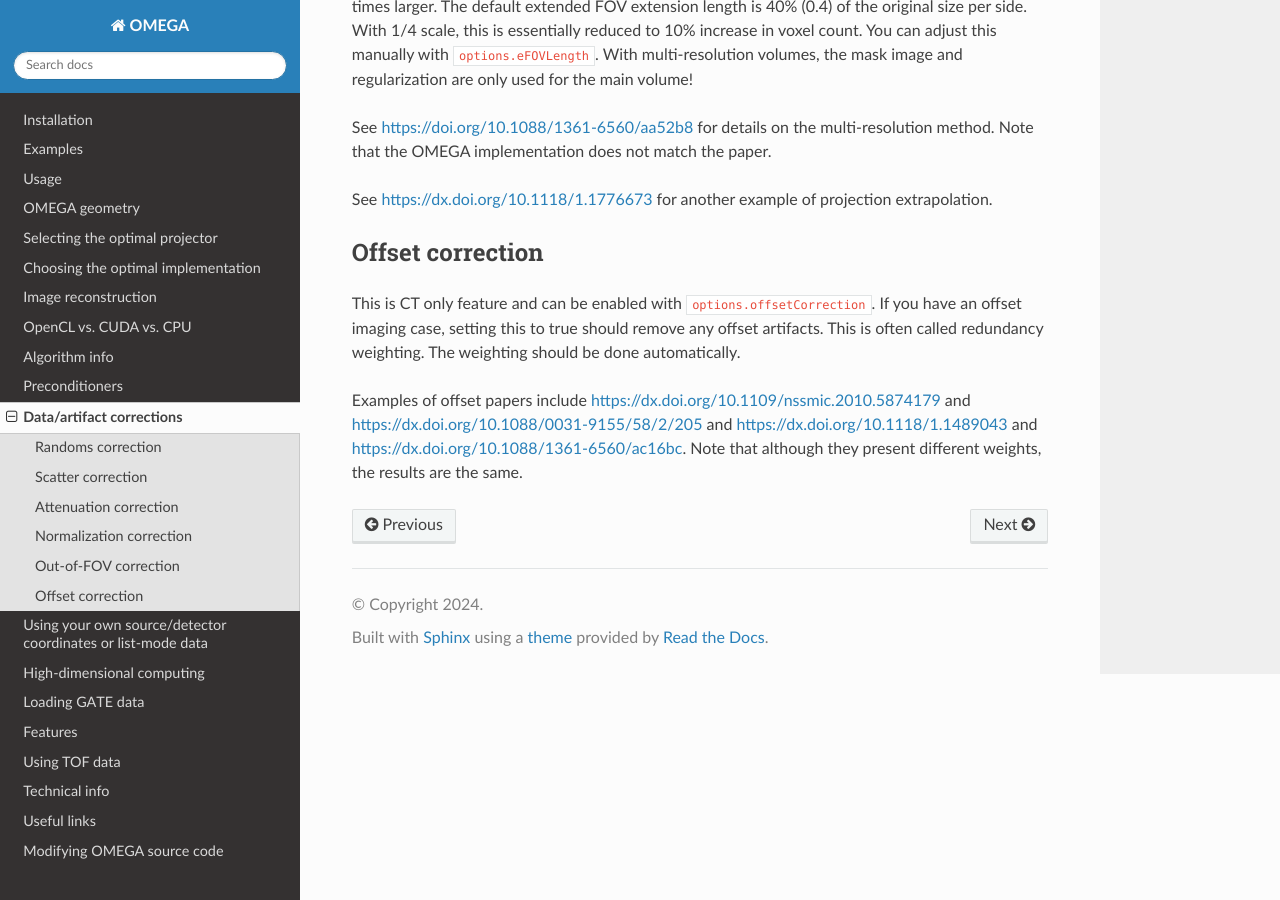
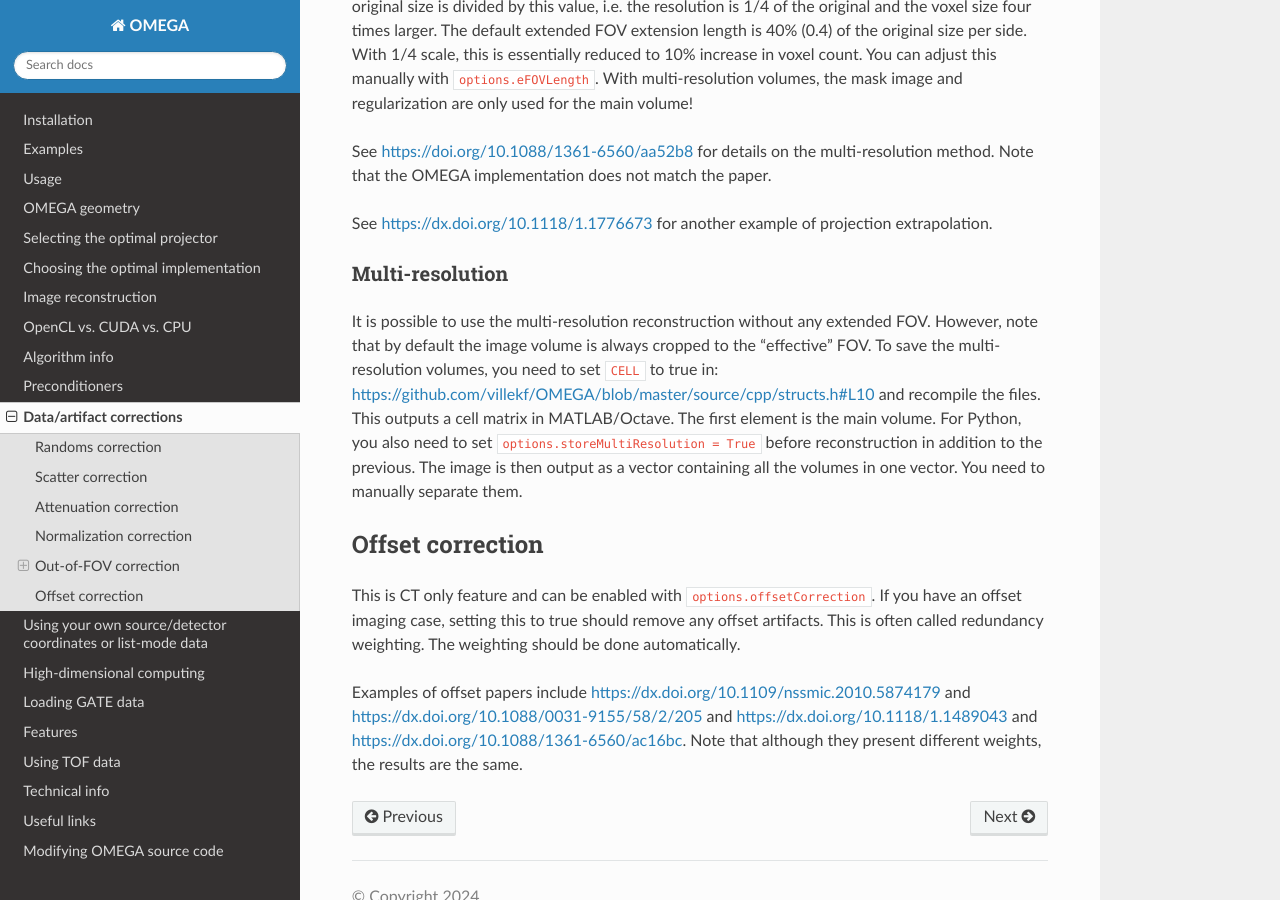
Before and after one commit to villekf/OMEGA-doc, a Sphinx documentation site: the page built from docs/source/corrections.rst, in a window 1280 px wide and 900 px high, scrolled down 3822 px. Built offline with Sphinx 7.4.7 and the Read the Docs theme 3.1.0, drawn with Linux system fonts in a browser that asks for light colours.

Commit message:
Small additions

```diff
--- a/docs/source/algorithms.rst
+++ b/docs/source/algorithms.rst
@@ -784,7 +784,7 @@
 ---------------------------
 
 For image-based preconditioners, in MATLAB/Octave you need to input ``options.precondTypeImage = [false;false;false;false;false;false;false];`` and then select the appropriate preconditioners by setting its element to ``true``. See below for the elements.
-In general you can select multiple preconditioners, except for diagonal, EM and IEM preconditioners, which are mutually exclusive.
+In general you can select multiple preconditioners, except for diagonal, EM and IEM preconditioners, which are mutually exclusive. Image-based preconditioners, as the name implies, work in the image-space.
 
 Only certain algorithms support image-based preconditioners. These are: MRAMLA, MBSREM, FISTA, FISTAL1, PKMA, PDHG, PDHGKL, PDHGL1, PDDY, and SAGA. If an image-based preconditioner is used with an algorithm not listed, it's not used.
 
@@ -860,6 +860,7 @@
 ---------------------------------
 
 For measurement-based preconditioners, in MATLAB/Octave you need to input ``options.precondTypeMeas = [false;false];`` and then select the appropriate preconditioners by setting its element to ``true``. See below for the elements.
+Measurement-based preconditioners, as the name implies, work in the measurement-space.
 
 Only certain algorithms support measurement-based preconditioners. These are: MRAMLA, MBSREM, FISTA, FISTAL1, PKMA, PDHG, PDHGKL, PDHGL1, PDDY, and SAGA. If a measurement-based preconditioner is used with an algorithm not listed, it's not used.
 
--- a/docs/source/corrections.rst
+++ b/docs/source/corrections.rst
@@ -89,6 +89,13 @@
 
 See https://dx.doi.org/10.1118/1.1776673 for another example of projection extrapolation.
 
+Multi-resolution
+^^^^^^^^^^^^^^^^
+
+It is possible to use the multi-resolution reconstruction without any extended FOV. However, note that by default the image volume is always cropped to the "effective" FOV. To save the multi-resolution volumes, you need to set ``CELL`` to true in:
+https://github.com/villekf/OMEGA/blob/master/source/cpp/structs.h#L10 and recompile the files. This outputs a cell matrix in MATLAB/Octave. The first element is the main volume. For Python, you also need to set ``options.storeMultiResolution = True`` before
+reconstruction in addition to the previous. The image is then output as a vector containing all the volumes in one vector. You need to manually separate them.
+
 Offset correction
 -----------------
 
```
